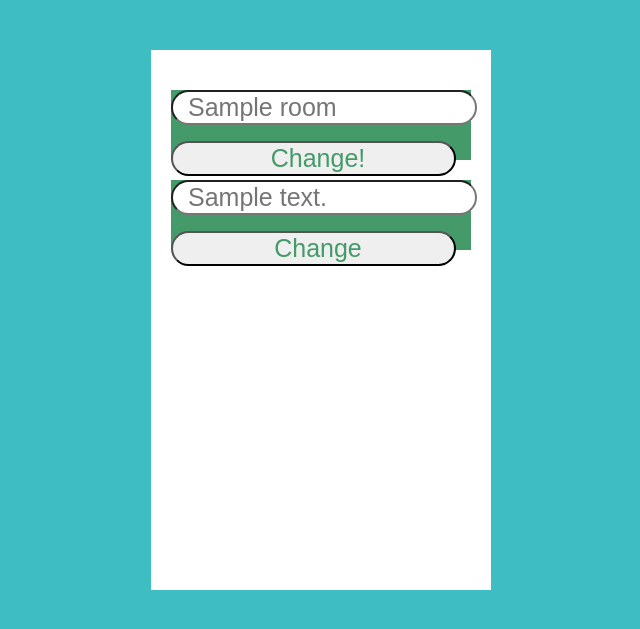
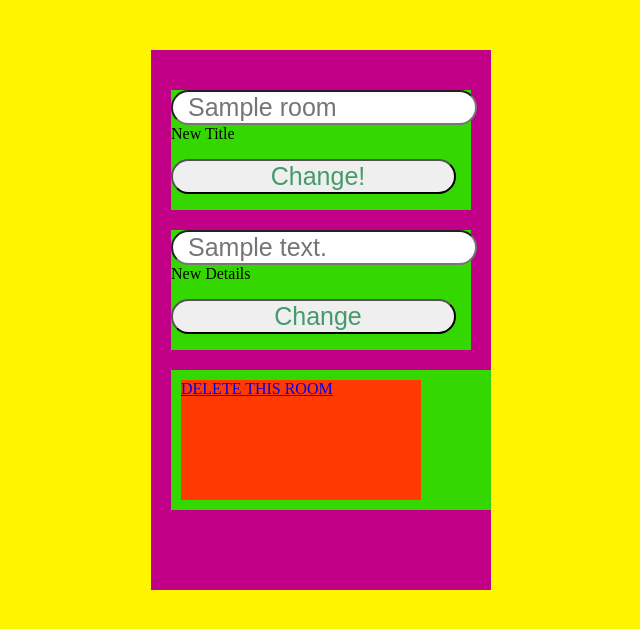
Before and after one commit to VetrovDmitry/super-umbrella, a Flask app: page /room-settings/1 in a window 1280 px wide. Shown: the top 629 px of the page, without its empty margins (319-959 px from the left). Run offline with Flask 2, Linux system fonts and the light colour scheme; a user stored in the database is signed in; tables that the repository leaves empty hold one stand-in row (values such as "Sample post"); some libraries are stand-ins or nearby versions.

Commit message:
lesson romms

```diff
--- a/app/chat/controllers.py
+++ b/app/chat/controllers.py
@@ -175,9 +175,21 @@ def room_settings(room_id):
         current_room.title = change_title.title.data
         db.session.commit()
         return redirect(url_for("chat.room_settings", room_id=room_id))
+    if change_details.validate_on_submit():
+        current_room.details = change_details.details.data
+        db.session.commit()
+        return redirect(url_for("chat.room_settings", room_id=room_id))
     data['room_info'] = current_room.get_min_info()
     return render_template('chat/settings.html',
                            data=data,
                            change_title=change_title,
                            change_details=change_details,
                            delete_room=delete_room)
+
+
+@chat.route("/delete-room/<room_id>", methods=["POST", "GET"])
+@login_required
+@room_required
+@creater_access_required
+def delete_room(room_id):
+    return render_template("chat/deleteroom.html")
--- a/app/static/styles/first.css
+++ b/app/static/styles/first.css
@@ -98,7 +98,7 @@ div.form__group {
     margin-right: auto;
 }
 body {
-    background: #3EBEC3;
+    background: #FFF500;
 }
 hr {
     width: 80%;
@@ -271,7 +271,7 @@ div.member {
 div.setting_banner {
     width: 300px;
     height: 500px;
-    background: white;
+    background: #C10087;
     margin-left: auto;
     margin-right: auto;
     margin-top: 50px;
@@ -282,11 +282,21 @@ div.change_line {
     margin-top: 20px;
     margin-bottom: 20px;
     width: 100%;
-    height: 70px;
-    background: #459A6A;
+    height: 120px;
+    background: #34D800;
 
 }
 
 div.danger_line {
+    width: 100%;
+    height: 120px;
+    background: #34D800;
+    padding: 10px;
+}
 
+a.danger_button {
+    display: block;
+    width: 80%;
+    height: 100%;
+    background: #FF3900;
 }
--- a/app/templates/chat/index.html
+++ b/app/templates/chat/index.html
@@ -1,4 +1,4 @@
-{% extends "fun.html" %}
+{% extends "base.html" %}
 {% block title %} Chats {% endblock %}
 
 {% block content %}
--- a/app/templates/chat/settings.html
+++ b/app/templates/chat/settings.html
@@ -8,7 +8,7 @@
             <form method="post" action="{{url_for('chat.room_settings', room_id=data.room_info.id)}}">
             {{ change_title.hidden_tag() }}
                 <p>
-                    {{  change_title.title(placeholder=data.room_info.title) }}
+                    {{  change_title.title(placeholder=data.room_info.title) }} {{  change_title.title.label() }}
                 </p>
                 <p>
                     {{ change_title.submit() }}
@@ -19,7 +19,7 @@
             <form method="post" action="{{url_for('chat.room_settings', room_id=data.room_info.id)}}">
             {{ change_details.hidden_tag() }}
             <p>
-                {{  change_details.details(placeholder=data.room_info.details) }}
+                {{  change_details.details(placeholder=data.room_info.details) }} {{  change_details.details.label() }}
             </p>
             <p>
                 {{ change_details.submit() }}
@@ -27,9 +27,9 @@
             </form>
         </div>
         <div class="danger_line">
-            <form method="post" action="{{url_for('chat.room_settings', room_id=data.room_info.id)}}">
-            {{ delete_room.hidden_tag() }}
-            </form>
+            <a class="danger_button" href="{{ url_for('chat.delete_room', room_id=data.room_info.id) }}">
+                DELETE THIS ROOM
+            </a>
         </div>
     </div>
 </section>
```
Also changed, not shown: app/templates/chat/deleteroom.html (added, +10 -0 lines).
